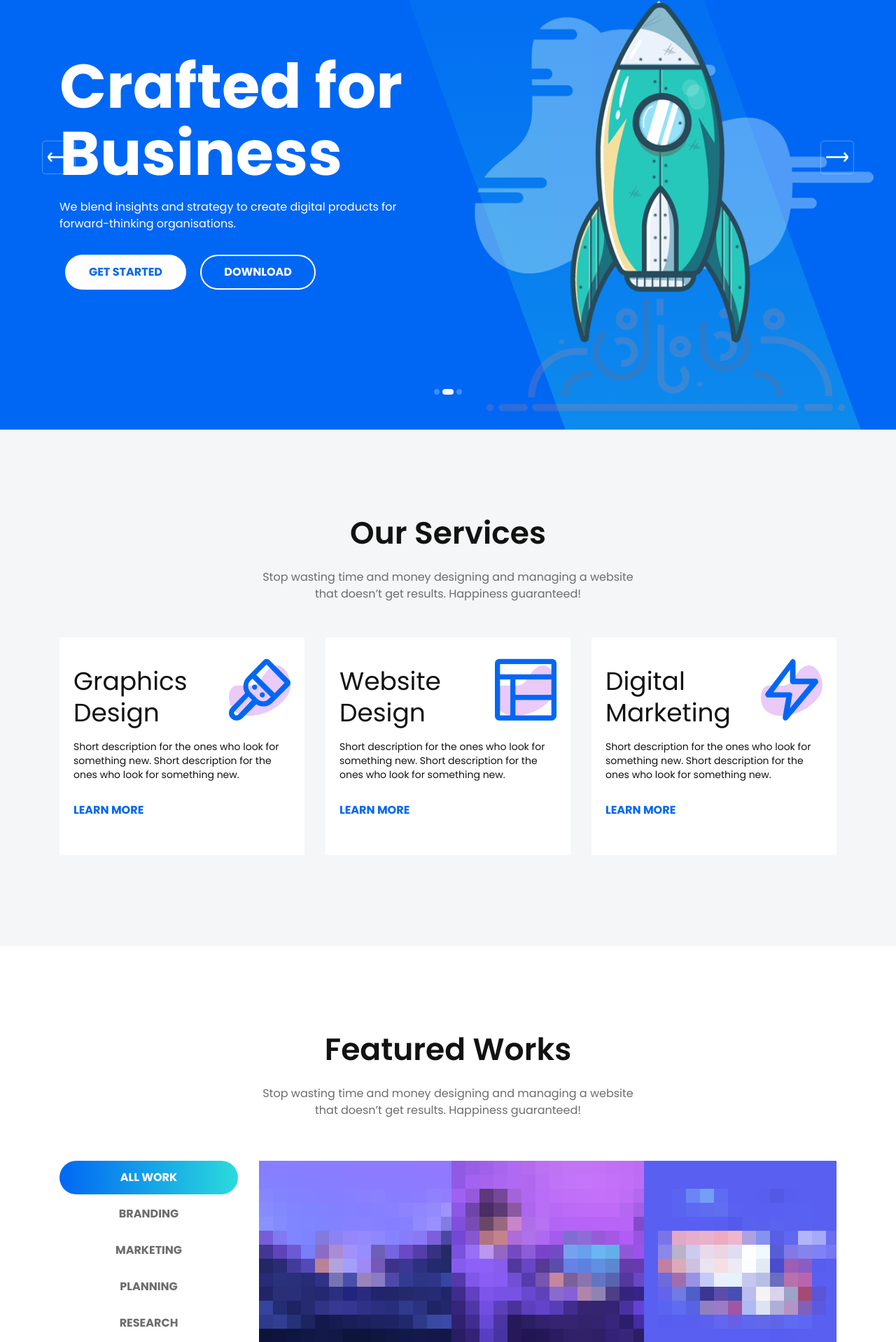
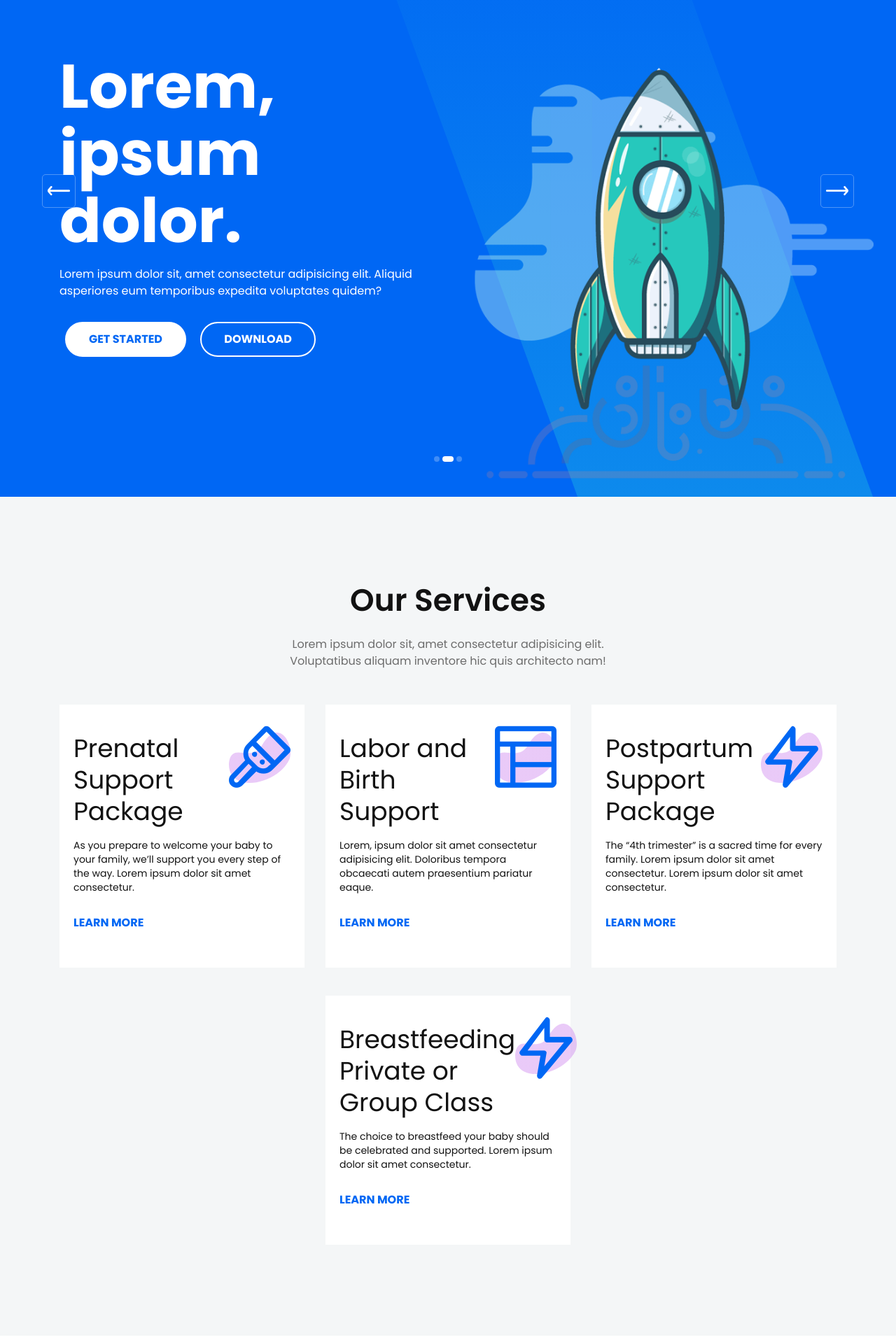
Before and after one commit to JonayahJ/mahogany_bt, a website: page index.html in a window 1280 px wide. Shown: the part 164-2082 px from the top of the page at 70% size. Drawn offline with Linux system fonts and the light colour scheme.

Commit message:
header slides filler text, features content + fillertext, and removal of extra testimonial

```diff
--- a/index.html
+++ b/index.html
@@ -91,7 +91,7 @@
 
                         <div class="navbar-btn d-none d-sm-inline-block">
                             <ul>
-                                <li><a class="solid" href="#">Download</a></li>
+                                <li><a class="solid" href="#">BOOK ME</a></li>
                             </ul>
                         </div>
                     </nav> <!-- navbar -->
@@ -118,8 +118,8 @@
                         <div class="row">
                             <div class="col-lg-6">
                                 <div class="slider-content">
-                                    <h1 class="title">Business is Now Digital</h1>
-                                    <p class="text">We blend insights and strategy to create digital products for forward-thinking organisations.</p>
+                                    <h1 class="title">Lorem, ipsum dolor.</h1>
+                                    <p class="text">Lorem ipsum dolor sit amet consectetur adipisicing elit. Amet maiores, voluptatem facere dolore sed esse.</p>
                                     <ul class="slider-btn rounded-buttons">
                                         <li><a class="main-btn rounded-one" href="#">GET STARTED</a></li>
                                         <li><a class="main-btn rounded-two" href="#">DOWNLOAD</a></li>
@@ -140,8 +140,8 @@
                         <div class="row">
                             <div class="col-lg-6">
                                 <div class="slider-content">
-                                    <h1 class="title">Crafted for Business</h1>
-                                    <p class="text">We blend insights and strategy to create digital products for forward-thinking organisations.</p>
+                                    <h1 class="title">Lorem, ipsum dolor.</h1>
+                                    <p class="text">Lorem ipsum dolor sit, amet consectetur adipisicing elit. Aliquid asperiores eum temporibus expedita voluptates quidem?</p>
                                     <ul class="slider-btn rounded-buttons">
                                         <li><a class="main-btn rounded-one" href="#">GET STARTED</a></li>
                                         <li><a class="main-btn rounded-two" href="#">DOWNLOAD</a></li>
@@ -162,8 +162,8 @@
                         <div class="row">
                             <div class="col-lg-6">
                                 <div class="slider-content">
-                                    <h1 class="title">Based on Bootstrap 4</h1>
-                                    <p class="text">We blend insights and strategy to create digital products for forward-thinking organisations.</p>
+                                    <h1 class="title">Lorem, ipsum dolor.</h1>
+                                    <p class="text">Lorem ipsum, dolor sit amet consectetur adipisicing elit. Maiores iste in dolor doloremque aliquid. Sint!</p>
                                     <ul class="slider-btn rounded-buttons">
                                         <li><a class="main-btn rounded-one" href="#">GET STARTED</a></li>
                                         <li><a class="main-btn rounded-two" href="#">DOWNLOAD</a></li>
@@ -199,52 +199,71 @@
                 <div class="col-lg-6 col-md-10">
                     <div class="section-title text-center pb-10">
                         <h3 class="title">Our Services</h3>
-                        <p class="text">Stop wasting time and money designing and managing a website that doesn’t get results. Happiness guaranteed!</p>
+                        <p class="text">Lorem ipsum dolor sit, amet consectetur adipisicing elit. Voluptatibus aliquam inventore hic quis architecto nam!</p>
                     </div> <!-- row -->
                 </div>
             </div> <!-- row -->
+            <!-- Service 1 -->
             <div class="row justify-content-center">
                 <div class="col-lg-4 col-md-7 col-sm-9">
                     <div class="single-features mt-40">
                         <div class="features-title-icon d-flex justify-content-between">
-                            <h4 class="features-title"><a href="#">Graphics Design</a></h4>
+                            <h4 class="features-title"><a href="#">Prenatal Support Package</a></h4>
                             <div class="features-icon">
                                 <i class="lni lni-brush"></i>
                                 <img class="shape" src="assets/images/f-shape-1.svg" alt="Shape">
                             </div>
                         </div>
                         <div class="features-content">
-                            <p class="text">Short description for the ones who look for something new. Short description for the ones who look for something new.</p>
+                            <p class="text">As you prepare to welcome your baby to your family, we’ll support you every step of the way. Lorem ipsum dolor sit amet consectetur.</p>
                             <a class="features-btn" href="#">LEARN MORE</a>
                         </div>
                     </div> <!-- single features -->
                 </div>
+                <!-- Service 2 -->
                 <div class="col-lg-4 col-md-7 col-sm-9">
                     <div class="single-features mt-40">
                         <div class="features-title-icon d-flex justify-content-between">
-                            <h4 class="features-title"><a href="#">Website Design</a></h4>
+                            <h4 class="features-title"><a href="#">Labor and Birth Support</a></h4>
                             <div class="features-icon">
                                 <i class="lni lni-layout"></i>
                                 <img class="shape" src="assets/images/f-shape-1.svg" alt="Shape">
                             </div>
                         </div>
                         <div class="features-content">
-                            <p class="text">Short description for the ones who look for something new. Short description for the ones who look for something new.</p>
+                            <p class="text">Lorem, ipsum dolor sit amet consectetur adipisicing elit. Doloribus tempora obcaecati autem praesentium pariatur eaque.</p>
                             <a class="features-btn" href="#">LEARN MORE</a>
                         </div>
                     </div> <!-- single features -->
                 </div>
+                <!-- Service 3 -->
                 <div class="col-lg-4 col-md-7 col-sm-9">
                     <div class="single-features mt-40">
                         <div class="features-title-icon d-flex justify-content-between">
-                            <h4 class="features-title"><a href="#">Digital Marketing</a></h4>
+                            <h4 class="features-title"><a href="#">Postpartum Support Package</a></h4>
                             <div class="features-icon">
                                 <i class="lni lni-bolt"></i>
                                 <img class="shape" src="assets/images/f-shape-1.svg" alt="Shape">
                             </div>
                         </div>
                         <div class="features-content">
-                            <p class="text">Short description for the ones who look for something new. Short description for the ones who look for something new.</p>
+                            <p class="text">The “4th trimester” is a sacred time for every family. Lorem ipsum dolor sit amet consectetur. Lorem ipsum dolor sit amet consectetur.</p>
+                            <a class="features-btn" href="#">LEARN MORE</a>
+                        </div>
+                    </div> <!-- single features -->
+                </div>
+                <!-- Service 4 -->
+                <div class="col-lg-4 col-md-7 col-sm-9">
+                    <div class="single-features mt-40">
+                        <div class="features-title-icon d-flex justify-content-between">
+                            <h4 class="features-title"><a href="#">Breastfeeding Private or Group Class</a></h4>
+                            <div class="features-icon">
+                                <i class="lni lni-bolt"></i>
+                                <img class="shape" src="assets/images/f-shape-1.svg" alt="Shape">
+                            </div>
+                        </div>
+                        <div class="features-content">
+                            <p class="text">The choice to breastfeed your baby should be celebrated and supported. Lorem ipsum dolor sit amet consectetur.</p>
                             <a class="features-btn" href="#">LEARN MORE</a>
                         </div>
                     </div> <!-- single features -->
@@ -643,6 +662,8 @@
                         <div class="quota">
                             <i class="lni lni-quotation"></i>
                         </div>
+
+                        <!-- Testimonial 1 -->
                         <div class="testimonial-content-wrapper testimonial-active">
                             <div class="single-testimonial">
                                 <div class="testimonial-text">
@@ -670,6 +691,8 @@
                                     </div>
                                 </div>
                             </div> <!-- single testimonial -->
+
+                            <!-- Testimonial 2 -->
                             <div class="single-testimonial">
                                 <div class="testimonial-text">
                                     <p class="text">“Praesent scelerisque, odio eu fermentum malesuada, nisi arcu volutpat nisl, sit amet convallis nunc turp.”</p>
@@ -696,7 +719,9 @@
                                     </div>
                                 </div>
                             </div> <!-- single testimonial -->
-                            <div class="single-testimonial">
+
+                            <!-- Testimonial 3 -->
+                            <!-- <div class="single-testimonial">
                                 <div class="testimonial-text">
                                     <p class="text">“Praesent scelerisque, odio eu fermentum malesuada, nisi arcu volutpat nisl, sit amet convallis nunc turp.”</p>
                                 </div>
@@ -721,7 +746,8 @@
                                         <span class="review">( 7 Reviews )</span>
                                     </div>
                                 </div>
-                            </div> <!-- single testimonial -->
+                            </div> single testimonial -->
+
                         </div> <!-- testimonial content wrapper -->
                     </div> <!-- testimonial right content -->
                 </div>
```
Also changed, not shown: README.md, 1 other file.
